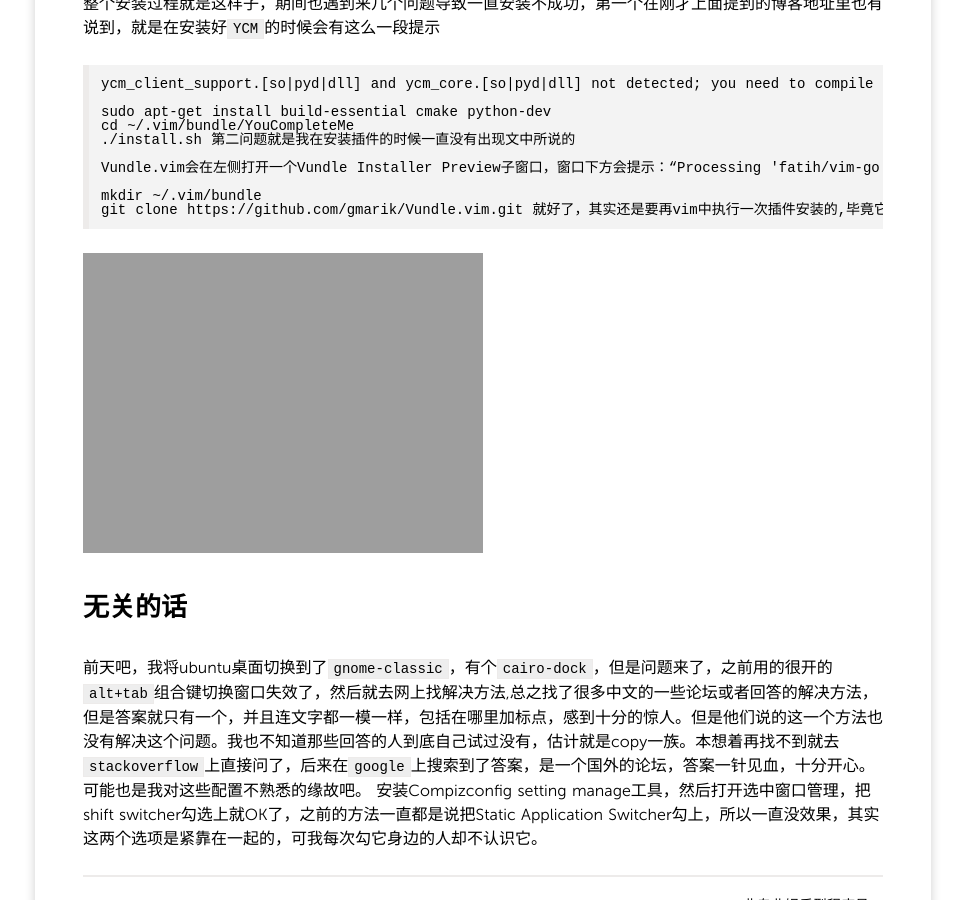
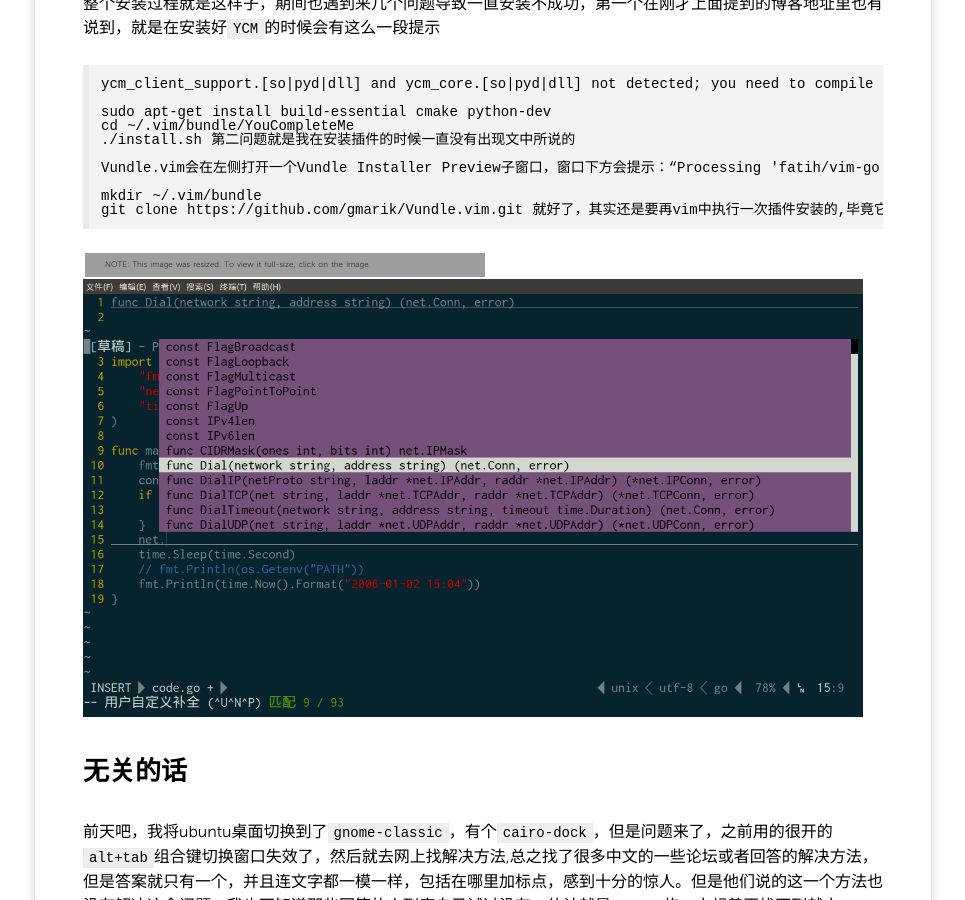
Before and after one commit to betazk/betazk.github.io, a Jekyll site: the page built from _posts/2014-11-13-配置vim+golang的开发环境.md, in a window 1280 px wide and 900 px high, scrolled down 1692 px. Shown: the whole window, without its empty margins (157-1122 px from the left). Built offline with Jekyll 4.4.1, drawn with Linux system fonts in a browser that asks for light colours; nearby versions of some CDN libraries; Markdown is read by kramdown in place of the engine named in the settings; comment, search, counter and statistics services are not loaded; grey boxes are pictures that could not be loaded.

Commit message:
fix bug: the picture can not show

```diff
--- a/_posts/2014-11-13-配置vim+golang的开发环境.md
+++ b/_posts/2014-11-13-配置vim+golang的开发环境.md
@@ -98,7 +98,7 @@ vim的配置都知道需要安装某些插件还有写配置文件
 	git clone https://github.com/gmarik/Vundle.vim.git
 就好了，其实还是要再vim中执行一次插件安装的,毕竟它也是插件，管理插件的插件，^_^。这个安装是在vim内使用`：PluginInstall`安装的，这下安装好了，就出现来原文所说的显示，心情也好了很多。然后就很顺利的安装了其它的插件,这里`godef`我在下载来的`code.google.com/p/go.tools`包中没找到，所以就先略过来，可能是我没看见。不过问题不大。下面图片就是我安装好之后界面
 
-![alt](/image/2014blog/2014-11-13 22:01:44 的屏幕截图.png)
+![alt](/image/2014blog/20141113.png)
 
 ##无关的话
 前天吧，我将ubuntu桌面切换到了`gnome-classic`，有个`cairo-dock`，但是问题来了，之前用的很开的`alt+tab`组合键切换窗口失效了，然后就去网上找解决方法,总之找了很多中文的一些论坛或者回答的解决方法，但是答案就只有一个，并且连文字都一模一样，包括在哪里加标点，感到十分的惊人。但是他们说的这一个方法也没有解决这个问题。我也不知道那些回答的人到底自己试过没有，估计就是copy一族。本想着再找不到就去`stackoverflow`上直接问了，后来在`google`上搜索到了答案，是一个国外的论坛，答案一针见血，十分开心。可能也是我对这些配置不熟悉的缘故吧。
```
